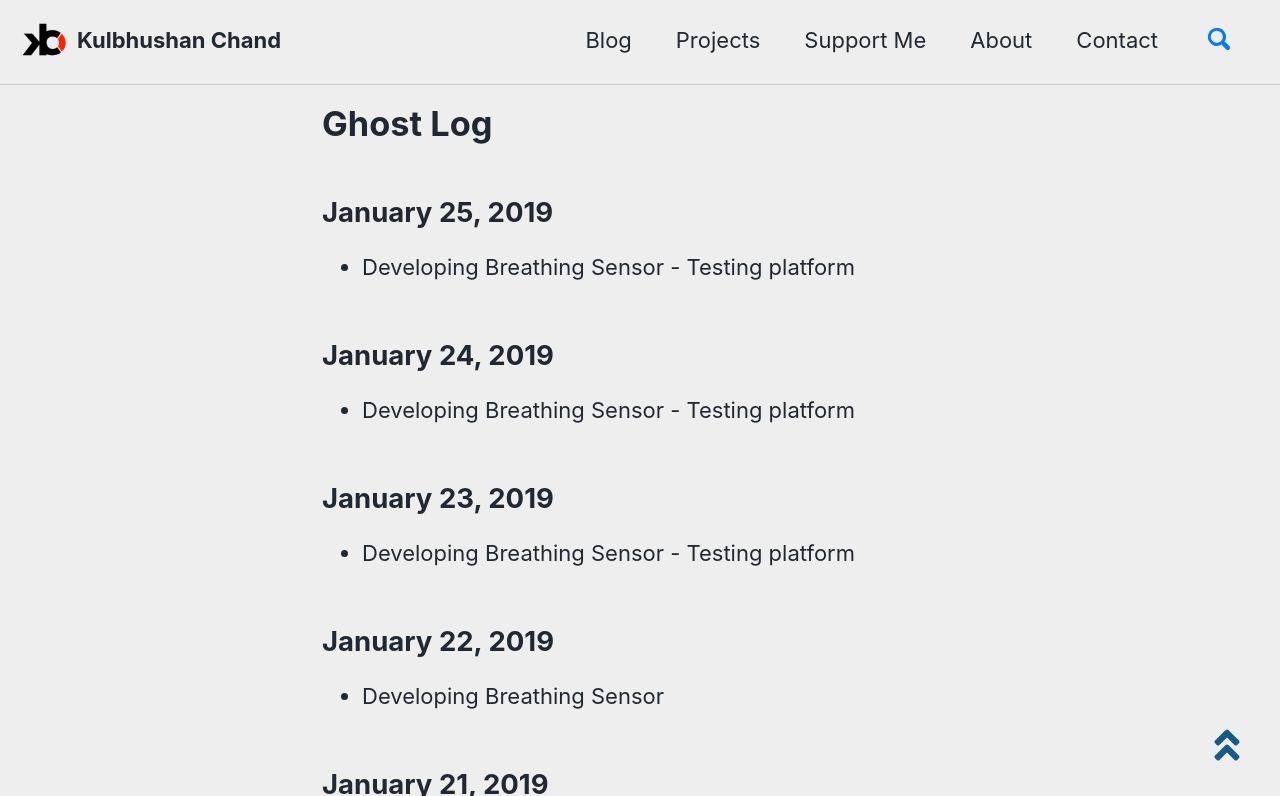
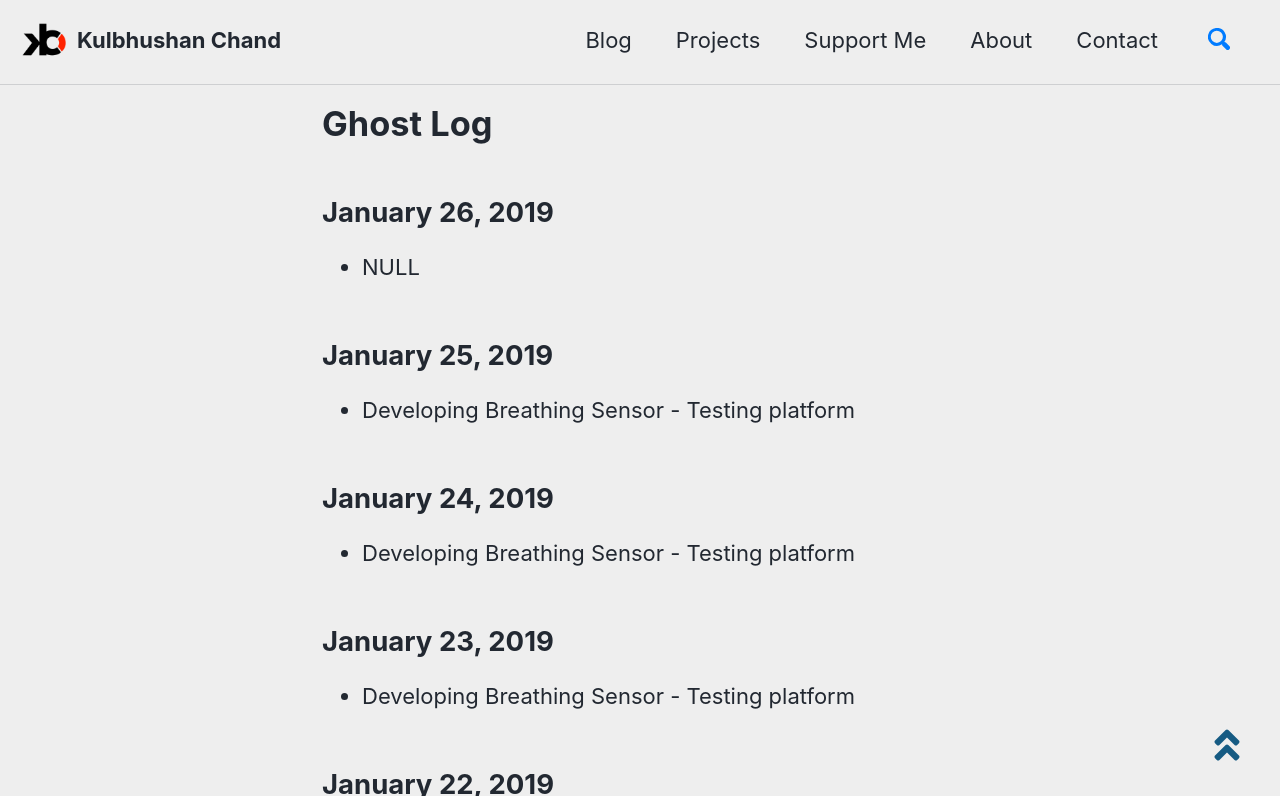
Before and after one commit to kulbhushanchand/kulbhushanchand.github.io-v2, a Jekyll site: the page built from _pages/main/log.md, in a window 1280 px wide and 900 px high, cut to the strip 104-900 px from the top of the window. Built offline with Jekyll 4.4.1, drawn with Linux system fonts in a browser that asks for light colours; cached includes are drawn as plain includes; comment, search, counter and statistics services are not loaded; a style sheet for code colours, icons or effects is not loaded.

Commit message:
Update log.md

```diff
--- a/_pages/main/log.md
+++ b/_pages/main/log.md
@@ -16,6 +16,9 @@ toc: false
 
 
 {% assign dateFormat = '%B %d, %Y' %}
+
+## {{ "2019-01-26" | date: dateFormat }}
+- NULL
 
 ## {{ "2019-01-25" | date: dateFormat }}
 - Developing Breathing Sensor - Testing platform
```
